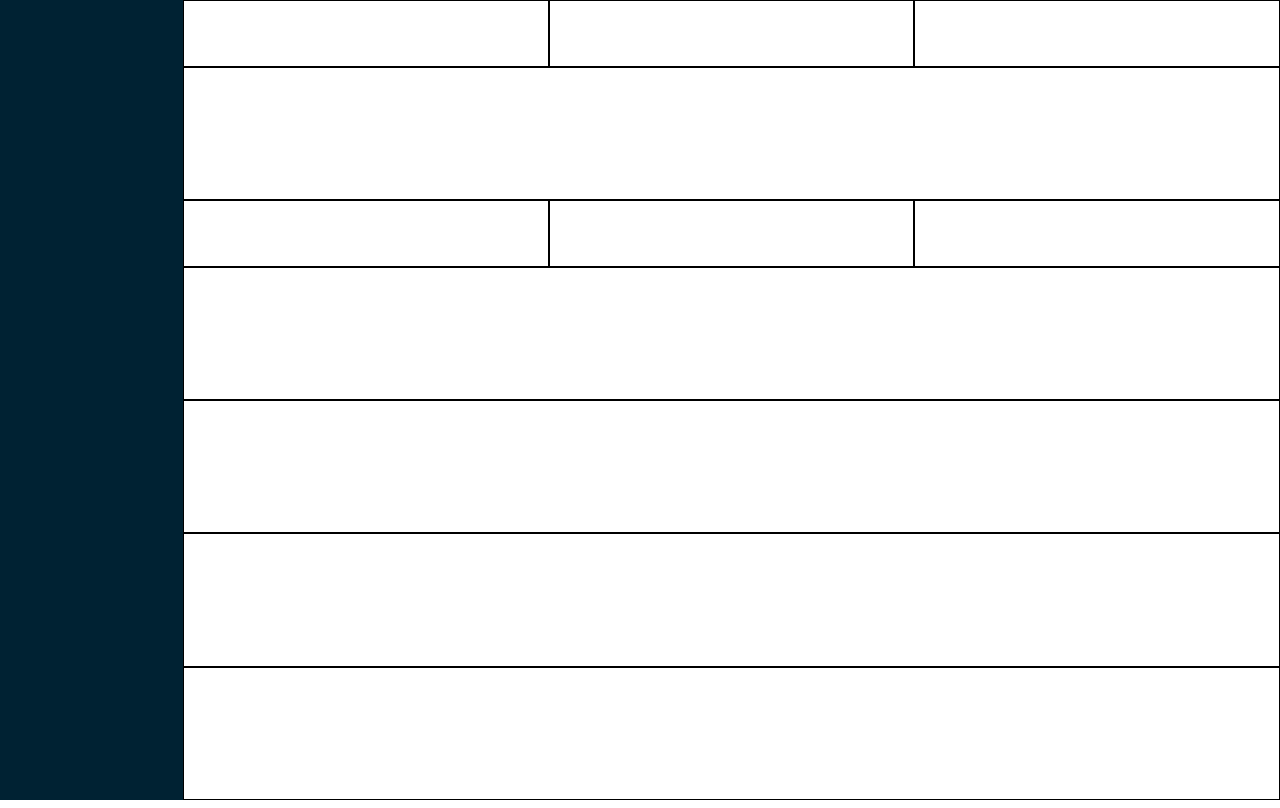
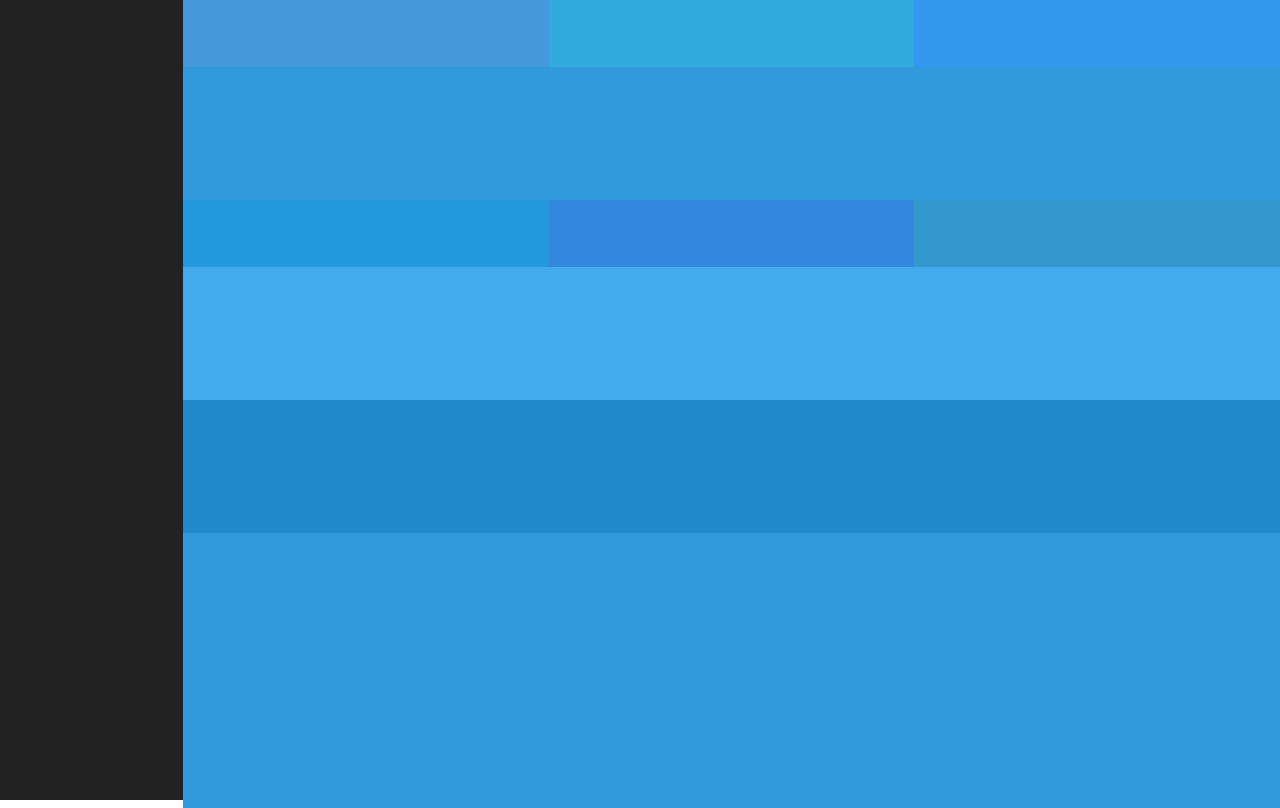
Before and after one commit to markdurrant/shortcode-picker, a website: page src/index.html in a window 1280 px wide. Drawn offline with Linux system fonts and the light colour scheme.

Commit message:
map data-attr to backgrond colors

```diff
--- a/src/index.html
+++ b/src/index.html
@@ -15,13 +15,13 @@
   <div class="picker-container">
     <!-- plus R, G, B buttons -->
     <div class="plus-vals-container">
-      <button class="R-plus"></button>
-      <button class="G-plus"></button>
-      <button class="B-plus"></button>
+      <button class="R-plus" data-shortcode="#49D"></button>
+      <button class="G-plus" data-shortcode="#3AD"></button>
+      <button class="B-plus" data-shortcode="#39E"></button>
     </div>
 
     <!-- display current shortcode -->
-    <div class="vals-container">
+    <div class="vals-container" data-shortcode="#39D">
       <div class="R-val"></div>
       <div class="G-val"></div>
       <div class="B-val"></div>
@@ -29,18 +29,18 @@
 
     <!-- minus R, G, B buttons -->
     <div class="minus-vals-container">
-      <button class="R-minus"></button>
-      <button class="G-minus"></button>
-      <button class="B-minus"></button>
+      <button class="R-minus" data-shortcode="#29D"></button>
+      <button class="G-minus" data-shortcode="#38D"></button>
+      <button class="B-minus" data-shortcode="#39C"></button>
     </div>
 
     <!-- lighten / darken buttons -->
-    <button class="RGB-plus"></button>
-    <button class="RGB-minus"></button>
+    <button class="RGB-plus"  data-shortcode="#4AE"></button>
+    <button class="RGB-minus" data-shortcode="#28C"></button>
 
     <!-- saturation buttons -->
-    <button class="sat-plus"></button>
-    <button class="sat-minus"></button>
+    <button class="sat-plus"  data-shortcode="#39D"></button>
+    <button class="sat-minus" data-shortcode="#39D"></button>
   </div> <!-- end .picker-container -->
 
   <script src="js/vendor/jquery-2.1.1.min.js"></script>
--- a/src/js/main.js
+++ b/src/js/main.js
@@ -1,3 +1,17 @@
-(function () { 'use strict';
+( function() {
+  'use strict';
 
-}()); // end 'use strict'
+  // set background to data-shortcode attribute
+  function paintShortCode( elm ) {
+    elm.css( 'background', elm.attr( 'data-shortcode' ) );
+  }
+
+  // set button colors
+  $( 'button' ).each( function() {
+    paintShortCode( $( this ) );
+  } );
+
+  // set current code color
+  paintShortCode( $( '.vals-container' ) );
+
+}() ); // end 'use strict'
--- a/src/sass/styles.scss
+++ b/src/sass/styles.scss
@@ -57,7 +57,7 @@ body {
 button {
   @include appearance;
 
-  border: 1px solid $ink;
+  border: 0;
   background: $paper;
   outline: 0;
   display: block;
@@ -70,7 +70,7 @@ button {
   position: absolute;
   top: 0;
   left: 0;
-  background: #023;
+  background: #222;
 }
 
 .picker-container {
@@ -110,7 +110,6 @@ button {
 .vals-container {
   width: 100%;
   height: $row-height * 2;
-  border: 1px solid black;
 }
 
 .R-val {
@@ -170,5 +169,6 @@ button {
 }
 
 .sat-minus {
-
+  // fix layout rounding errors
+  height: $row-height * 2 + 1;
 }
```
Also changed, not shown: src/css/styles.css.
